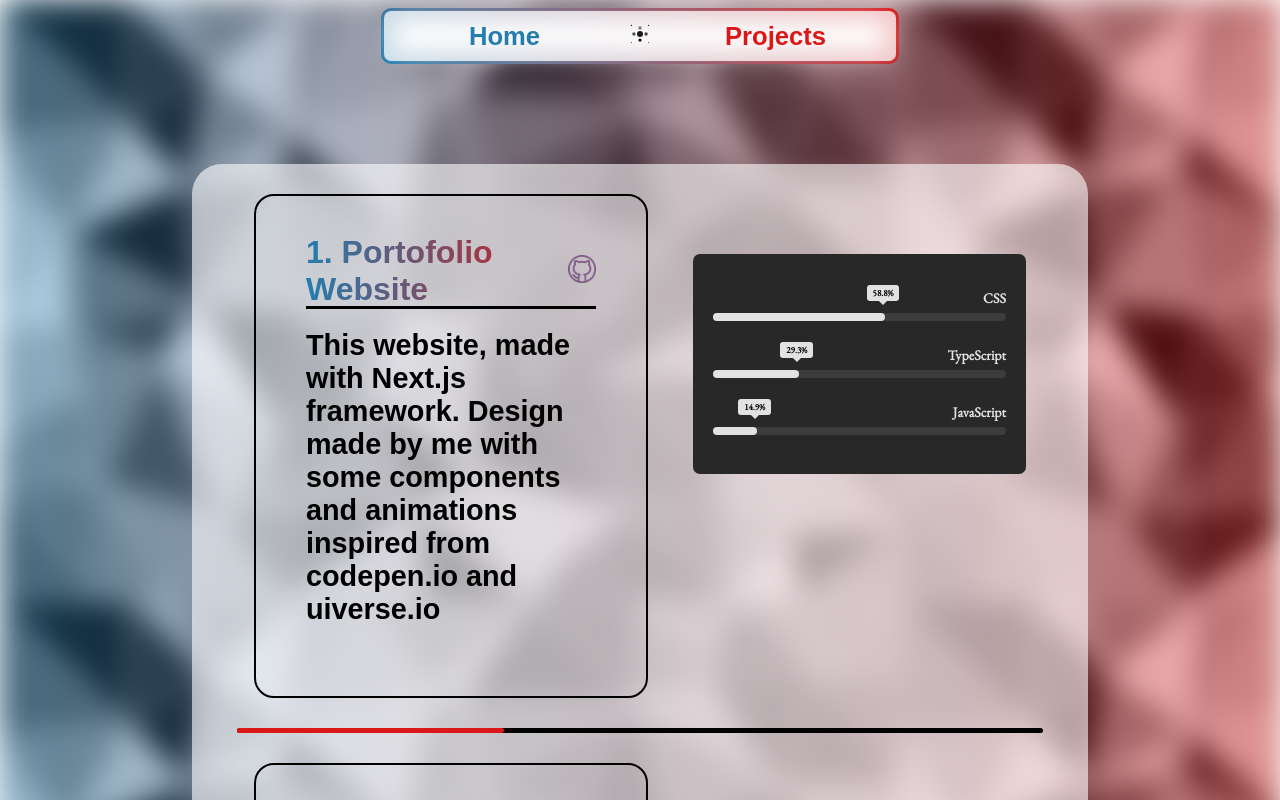
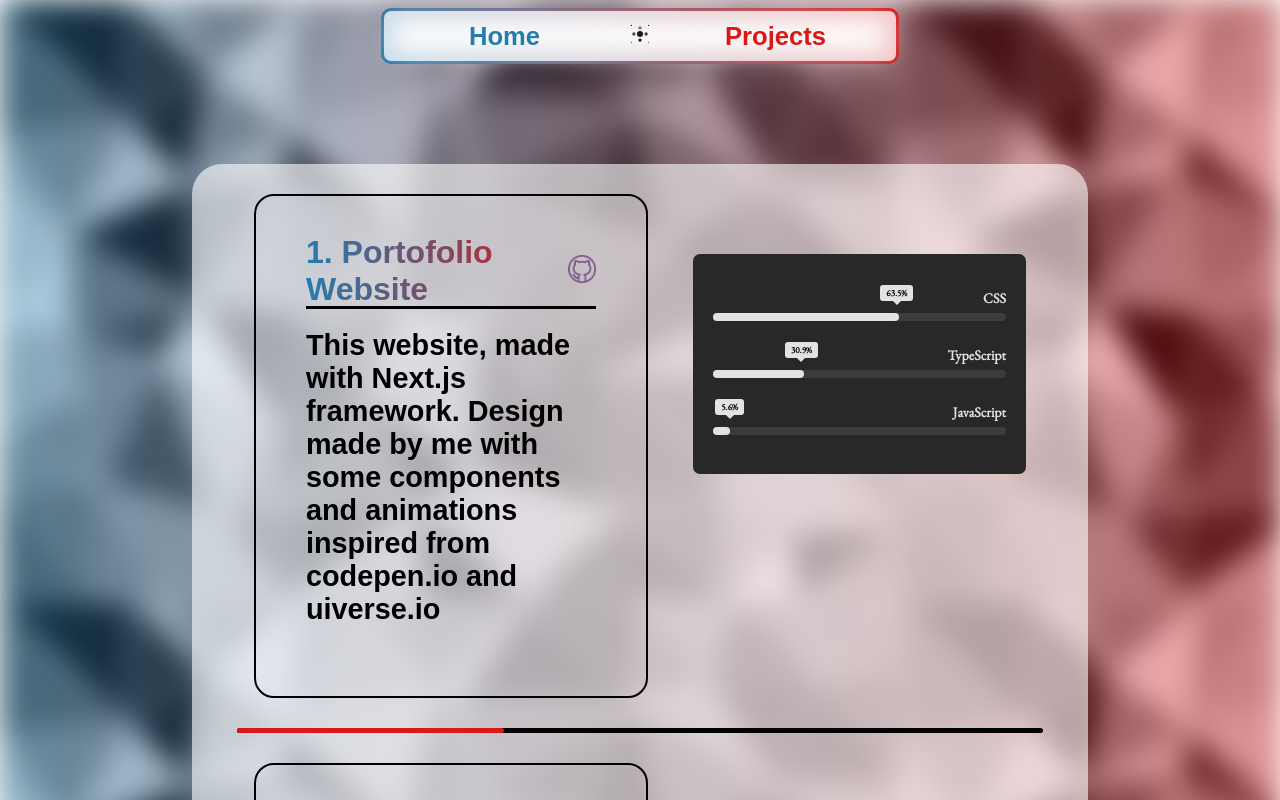
Before and after one commit to Roxxanar/PortofolioNextJs, a Next.js app: page /programming in a window 1280 px wide. Shown: the top 800 px of the page. Built offline with nearby package versions, Linux system fonts and the light colour scheme; a web font is replaced by a local one.

Commit message:
changes8

```diff
--- a/src/app/drawings/drawings.module.css
+++ b/src/app/drawings/drawings.module.css
@@ -137,6 +137,7 @@ text-align: center;
 margin-top: 60px;
     width:80%;
     height: auto;
+
 }
 
 .pdfstyle {
--- a/src/app/programming/page.tsx
+++ b/src/app/programming/page.tsx
@@ -126,7 +126,7 @@ useEffect(() => {
         <span className={styles.title}>CSS</span>
         <div className={styles.skillBar}>
           <span className={`${styles.skillPerhtml} ${styles.first}`}>
-            <span className={styles.tooltip}>58.8%</span>
+            <span className={styles.tooltip}>63.5%</span>
           </span>
         </div>
       </div>
@@ -135,7 +135,7 @@ useEffect(() => {
         <span className={styles.title}>TypeScript</span>
         <div className={styles.skillBar}>
           <span className={`${styles.skillPerscss} ${styles.second}`}>
-            <span className={styles.tooltip}>29.3%</span>
+            <span className={styles.tooltip}>30.9%</span>
           </span>
         </div>
       </div>
@@ -144,7 +144,7 @@ useEffect(() => {
         <span className={styles.title}>JavaScript</span>
         <div className={styles.skillBar}>
           <span className={`${styles.skillPerbootstrap} ${styles.third}`}>
-            <span className={styles.tooltip}>14.9%</span>
+            <span className={styles.tooltip}>5.6%</span>
           </span>
         </div>
       </div>
--- a/src/app/programming/programming.module.css
+++ b/src/app/programming/programming.module.css
@@ -264,19 +264,19 @@
 
 .skillBar .first {
   /*progreso de las diferentes lenguajes*/
-  width: 58.8%;
+  width: 63.5%;
   animation-delay: 0.1s;
 }
 
 .skillBar .second {
   /*progreso de las diferentes lenguajes*/
-  width: 29.3%;
+  width: 30.9%;
   animation-delay: 0.1s;
 }
 
 .skillBar .third {
   /*progreso de las diferentes lenguajes*/
-  width: 14.9%;
+  width: 5.6%;
   animation-delay: 0.2s;
 }
 
```
